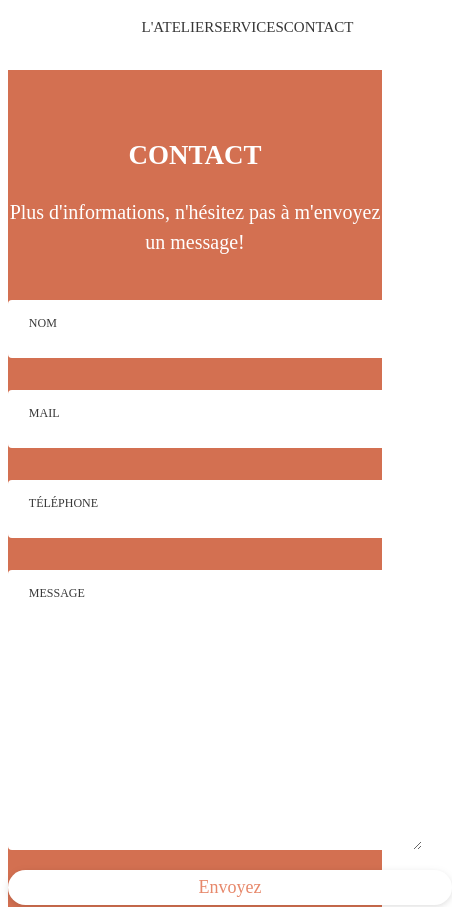
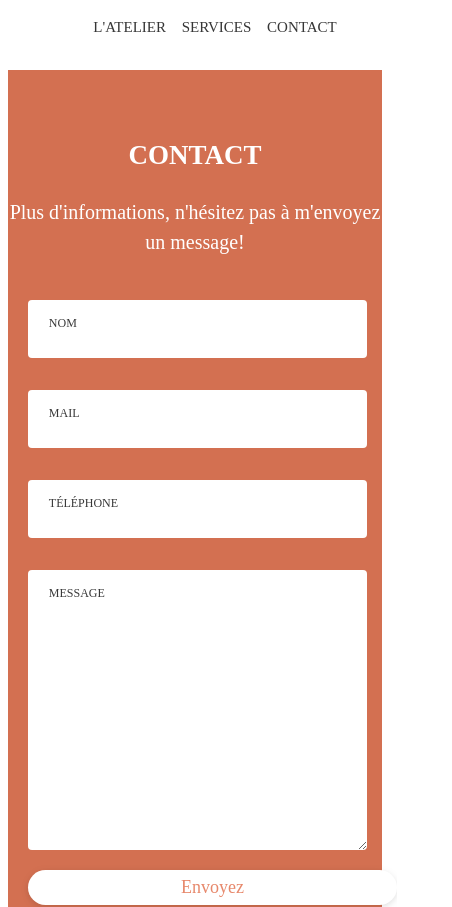
Before and after one commit to emelinegyt/Ateliermaria, a plain HTML site: page Pages/contact.html in a window 390 px wide. Shown: the part 201-1108 px from the top of the page, 452 px wide, since content can reach past the window. Drawn offline with Linux system fonts and the light colour scheme; a web font is replaced by a local one.

Commit message:
Update contact.css

```diff
--- a/css/contact.css
+++ b/css/contact.css
@@ -98,17 +98,12 @@ input:focus, label, textarea:focus ~ label, input:valid ~ label, textarea:valid
 
 .styled-input {
     float: left;
-    width: 293px;
+    width: 100%;
     margin: 1rem 0;
     position: relative;
     border-radius: 4px;
 }
 
-@media only screen and (max-width: 768px){
-    .styled-input {
-        width:100%;
-    }
-}
 
 .styled-input label {
     color: rgb(56, 56, 56);
@@ -179,13 +174,9 @@ textarea {
               0 1px 1px 0 rgba(0,0,0,0.09);
 }
 
-@media (max-width: 768px) {
-    .submit-btn {
-        width:100%;
-        float: none;
-        text-align:center;
-    }
-}
+
+
+
 
 input[type=checkbox] + label {
   color: rgb(255, 255, 255);
@@ -196,3 +187,29 @@ input[type=checkbox]:checked + label {
   color: rgb(204, 182, 182);
   font-style: normal;
 }
+
+
+@media screen and (max-width: 700px){
+
+
+    nav {
+        width: 80%;
+        display: flex;
+        justify-content: space-around;
+
+    }
+    .styled-input {
+        width:100%;
+    }
+    .input-container {
+        width: 80%;
+        max-width: 80%;
+        margin: 20px
+    }
+
+    .submit-btn {
+        width:100%;
+        float: none;
+        text-align:center;
+    }
+}
```
